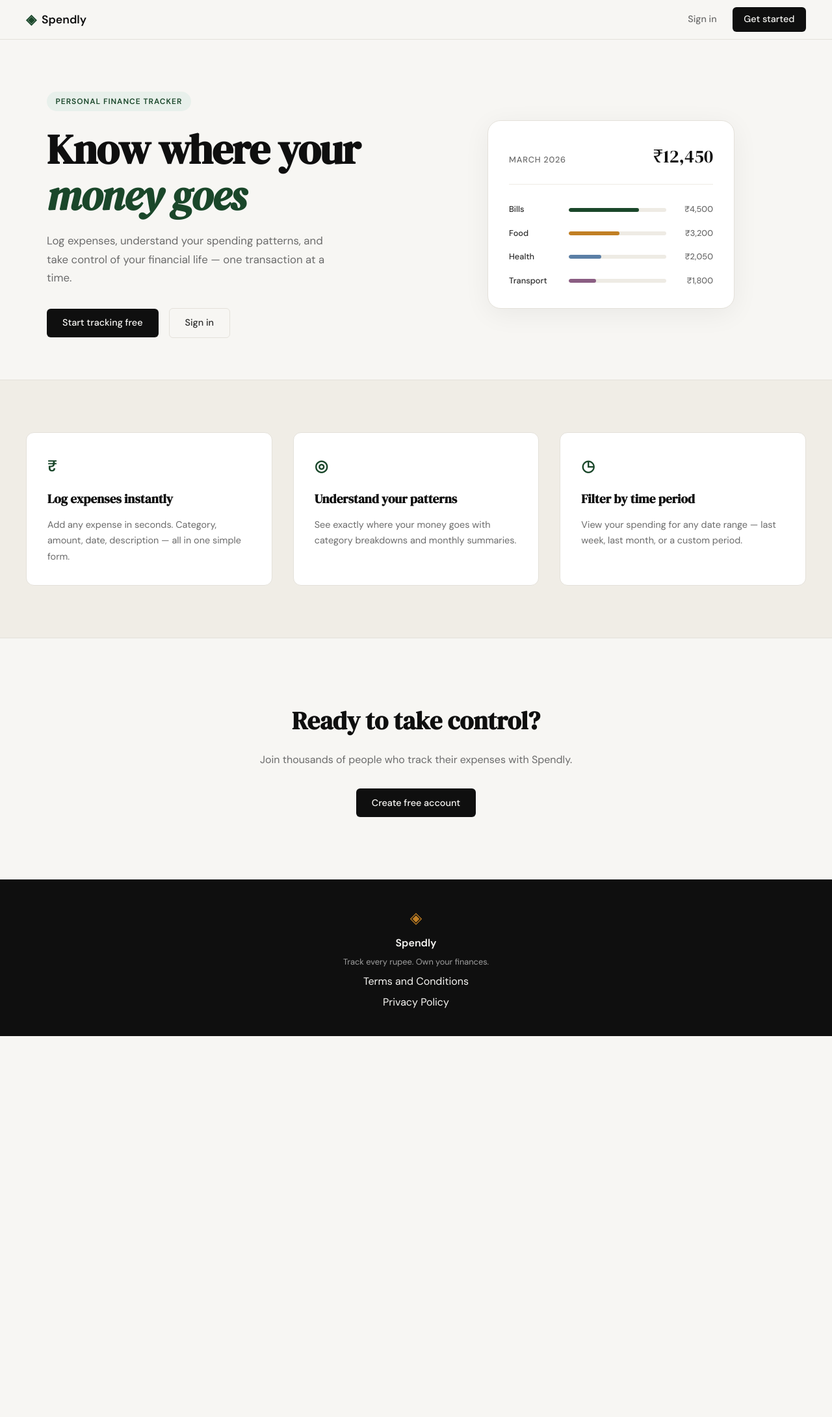
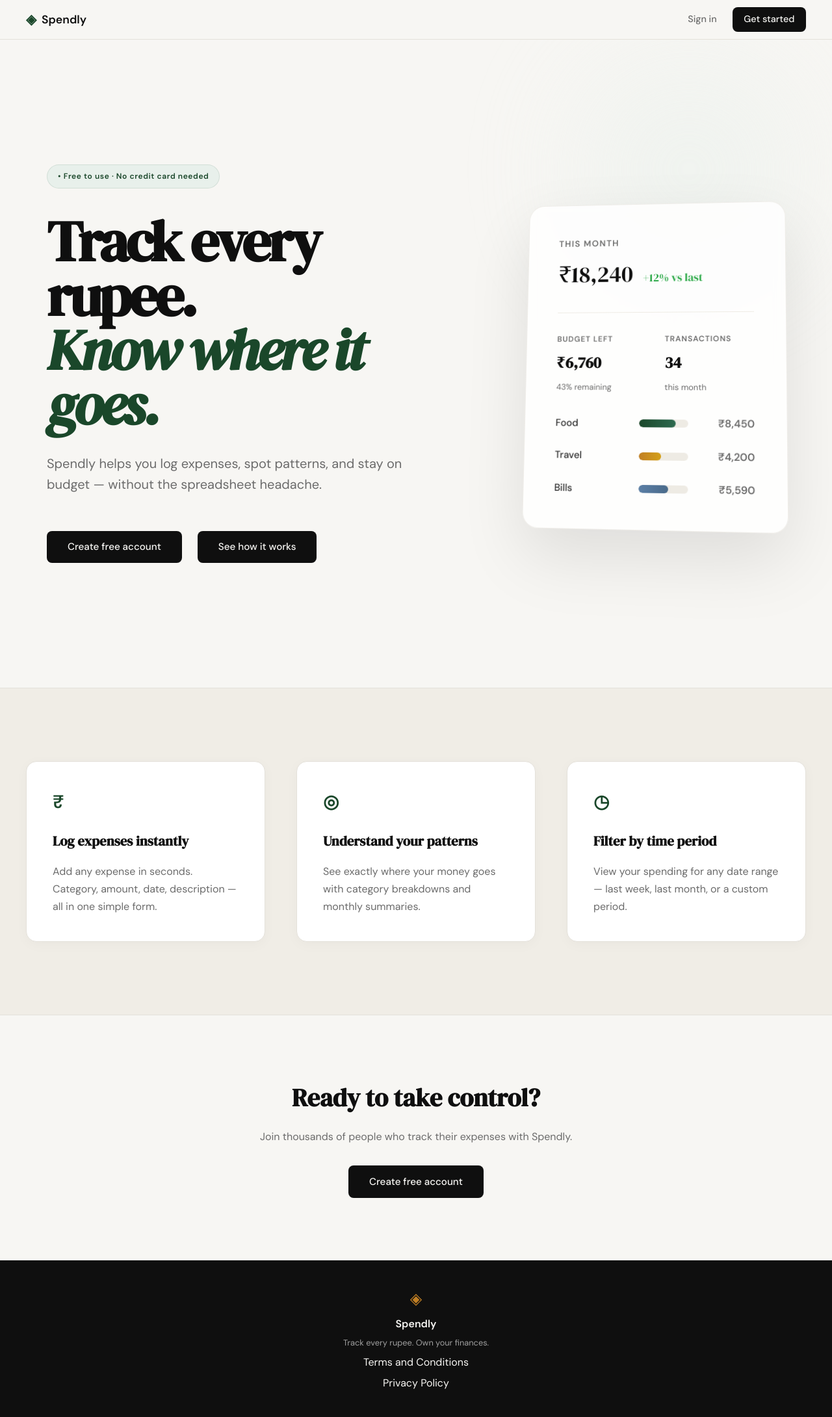
Before and after one commit to aditya13696/Spendly-, a Flask app: page / in a window 1280 px wide. Shown: the whole page at 65% size. Before the commit the page ends 1594 px from the top, so only its background shows below. Run offline with Flask 3, Linux system fonts and the light colour scheme.

```diff
--- a/expense-tracker/static/css/style.css
+++ b/expense-tracker/static/css/style.css
@@ -25,9 +25,9 @@
     --max-width: 1200px;
     --auth-width: 440px;
 
-    --radius-sm: 6px;
-    --radius-md: 12px;
-    --radius-lg: 20px;
+    --radius-sm: 8px;
+    --radius-md: 16px;
+    --radius-lg: 24px;
 }
 
 /* ------------------------------------------------------------------ */
@@ -123,116 +123,195 @@ a { color: inherit; text-decoration: none; }
 /* Hero                                                                */
 /* ------------------------------------------------------------------ */
 
+/* ------------------------------------------------------------------ */
+/* Modern Hero Enhancements                                              */
+/* ------------------------------------------------------------------ */
+
 .hero {
-    padding: 5rem 2rem 4rem;
+    padding: 12rem 2rem 12rem;
     display: grid;
-    grid-template-columns: 1fr 1fr;
-    gap: 4rem;
+    grid-template-columns: 1.2fr 0.8fr;
+    gap: 8rem;
     align-items: center;
     max-width: var(--max-width);
     margin: 0 auto;
+    position: relative;
+}
+
+.hero::before {
+    content: '';
+    position: absolute;
+    top: -10%;
+    right: -5%;
+    width: 40%;
+    height: 60%;
+    background: radial-gradient(circle, var(--accent-light) 0%, transparent 70%);
+    z-index: -1;
+    filter: blur(60px);
+    opacity: 0.6;
 }
 
 .hero-badge {
-    display: inline-block;
+    display: inline-flex;
+    align-items: center;
+    gap: 0.5rem;
     background: var(--accent-light);
     color: var(--accent);
     font-size: 0.75rem;
     font-weight: 600;
-    letter-spacing: 0.08em;
-    text-transform: uppercase;
-    padding: 0.35rem 0.85rem;
+    letter-spacing: 0.05em;
+    padding: 0.5rem 1rem;
     border-radius: 999px;
-    margin-bottom: 1.5rem;
+    margin-bottom: 2.5rem;
+    border: 1px solid rgba(26, 71, 42, 0.1);
+    animation: fadeInDown 0.8s ease-out;
 }
 
 .hero-title {
     font-family: var(--font-display);
-    font-size: clamp(2.5rem, 5vw, 4rem);
-    line-height: 1.1;
-    letter-spacing: -0.02em;
+    font-size: clamp(3.5rem, 8vw, 5.5rem);
+    line-height: 0.95;
+    letter-spacing: -0.05em;
     color: var(--ink);
-    margin-bottom: 1.25rem;
+    margin-bottom: 2rem;
+    animation: fadeInLeft 0.8s ease-out;
 }
 
 .hero-title em {
     font-style: italic;
     color: var(--accent);
+    position: relative;
+    display: inline-block;
 }
 
 .hero-subtitle {
-    font-size: 1.05rem;
+    font-size: 1.25rem;
     color: var(--ink-muted);
-    line-height: 1.7;
-    max-width: 460px;
-    margin-bottom: 2rem;
+    line-height: 1.6;
+    max-width: 580px;
+    margin-bottom: 3.5rem;
+    animation: fadeInLeft 1s ease-out;
 }
 
 .hero-actions {
     display: flex;
-    gap: 1rem;
+    gap: 1.5rem;
     align-items: center;
+    animation: fadeInUp 1.2s ease-out;
 }
 
-/* ------------------------------------------------------------------ */
-/* Mock card (hero visual)                                             */
-/* ------------------------------------------------------------------ */
-
+/* Modern Mock Card Visual */
 .hero-visual {
     display: flex;
     justify-content: center;
+    position: relative;
+    animation: fadeInRight 1s ease-out;
 }
 
 .mock-card {
-    background: var(--paper-card);
-    border: 1px solid var(--border);
+    background: rgba(255, 255, 255, 0.8);
+    backdrop-filter: blur(10px);
+    border: 1px solid rgba(228, 225, 218, 0.6);
     border-radius: var(--radius-lg);
-    padding: 2rem;
+    padding: 3rem;
     width: 100%;
-    max-width: 380px;
-    box-shadow: 0 8px 40px rgba(0,0,0,0.06);
+    max-width: 450px;
+    box-shadow: 0 40px 100px rgba(0,0,0,0.1);
+    transform: perspective(1000px) rotateY(-5deg) rotateX(5deg);
+    transition: transform 0.5s ease;
 }
 
-.mock-card-header {
-    display: flex;
-    justify-content: space-between;
-    align-items: baseline;
-    margin-bottom: 1.75rem;
-    padding-bottom: 1.25rem;
+.mock-card:hover {
+    transform: perspective(1000px) rotateY(0deg) rotateX(0deg);
+}
+
+/* Mock card summary section */
+.mock-summary-item {
+    margin-bottom: 2rem;
+    padding-bottom: 2rem;
     border-bottom: 1px solid var(--border-soft);
 }
 
 .mock-label {
-    font-size: 0.8rem;
-    font-weight: 500;
+    font-size: 0.85rem;
+    font-weight: 600;
     color: var(--ink-muted);
     text-transform: uppercase;
-    letter-spacing: 0.06em;
+    letter-spacing: 0.1em;
 }
 
 .mock-total {
     font-family: var(--font-display);
-    font-size: 1.75rem;
+    font-size: 2.25rem;
+    color: var(--ink);
+    display: block;
+    margin-top: 0.5rem;
+}
+
+.mock-trend {
+    font-size: 1.1rem;
+    font-weight: 500;
+    margin-left: 0.5rem;
+}
+
+.mock-trend.positive {
+    color: #28a745;
+}
+
+.mock-summary-row {
+    display: flex;
+    gap: 2rem;
+    margin-bottom: 2rem;
+}
+
+.mock-stat-box {
+    flex: 1;
+    display: flex;
+    flex-direction: column;
+    gap: 0.5rem;
+}
+
+.mock-stat-label {
+    font-size: 0.75rem;
+    font-weight: 600;
+    color: var(--ink-muted);
+    text-transform: uppercase;
+    letter-spacing: 0.08em;
+}
+
+.mock-stat-val {
+    font-family: var(--font-display);
+    font-size: 1.5rem;
+    font-weight: 600;
     color: var(--ink);
 }
 
-.mock-bars { display: flex; flex-direction: column; gap: 1rem; }
+.mock-stat-sub {
+    font-size: 0.8rem;
+    color: var(--ink-muted);
+}
+
+.mock-bars {
+    display: flex;
+    flex-direction: column;
+    gap: 1.5rem;
+}
 
 .mock-bar-row {
     display: grid;
-    grid-template-columns: 80px 1fr 60px;
+    grid-template-columns: 110px 1fr 80px;
     align-items: center;
-    gap: 0.75rem;
+    gap: 1.25rem;
 }
 
 .mock-cat {
-    font-size: 0.8rem;
+    font-size: 0.95rem;
     font-weight: 500;
     color: var(--ink-soft);
 }
 
 .mock-bar-track {
-    height: 6px;
+    height: 12px;
     background: var(--border-soft);
     border-radius: 999px;
     overflow: hidden;
@@ -240,21 +319,38 @@ a { color: inherit; text-decoration: none; }
 
 .mock-bar {
     height: 100%;
-    background: var(--accent);
+    background: linear-gradient(90deg, var(--accent), #2d6a4f);
     border-radius: 999px;
-    transition: width 0.6s ease;
+    transition: width 1s cubic-bezier(0.34, 1.56, 0.64, 1);
 }
 
-.mock-bar-2 { background: var(--accent-2); }
-.mock-bar-3 { background: #5b7fa6; }
-.mock-bar-4 { background: #8b5e83; }
+.mock-bar-2 { background: linear-gradient(90deg, var(--accent-2), #d4a017); }
+.mock-bar-3 { background: linear-gradient(90deg, #5b7fa6, #4a6a8a); }
 
 .mock-amt {
-    font-size: 0.8rem;
-    font-weight: 500;
+    font-size: 1rem;
+    font-weight: 600;
     color: var(--ink-muted);
     text-align: right;
 }
+
+@keyframes fadeInLeft {
+    from { opacity: 0; transform: translateX(-30px); }
+    to { opacity: 1; transform: translateX(0); }
+}
+@keyframes fadeInRight {
+    from { opacity: 0; transform: translateX(30px); }
+    to { opacity: 1; transform: translateX(0); }
+}
+@keyframes fadeInUp {
+    from { opacity: 0; transform: translateY(20px); }
+    to { opacity: 1; transform: translateY(0); }
+}
+@keyframes fadeInDown {
+    from { opacity: 0; transform: translateY(-20px); }
+    to { opacity: 1; transform: translateY(0); }
+}
+
 
 /* ------------------------------------------------------------------ */
 /* Buttons                                                             */
@@ -264,26 +360,49 @@ a { color: inherit; text-decoration: none; }
     display: inline-block;
     background: var(--ink);
     color: var(--paper);
-    padding: 0.65rem 1.5rem;
+    padding: 0.8rem 2rem;
     border-radius: var(--radius-sm);
     font-family: var(--font-body);
-    font-size: 0.9rem;
+    font-size: 0.95rem;
     font-weight: 500;
     cursor: pointer;
     border: none;
-    transition: background 0.2s;
+    transition: transform 0.2s, background 0.2s;
     text-decoration: none;
 }
 
-.btn-primary:hover { background: var(--accent); }
+.btn-primary:hover {
+    background: var(--accent);
+    transform: translateY(-2px);
+}
+
+.btn-secondary {
+    display: inline-block;
+    background: transparent;
+    color: var(--ink);
+    padding: 0.8rem 2rem;
+    border-radius: var(--radius-sm);
+    font-size: 0.95rem;
+    font-weight: 500;
+    border: 1px solid var(--ink);
+    cursor: pointer;
+    transition: all 0.2s;
+    text-decoration: none;
+}
+
+.btn-secondary:hover {
+    background: var(--ink);
+    color: var(--paper);
+    transform: translateY(-2px);
+}
 
 .btn-ghost {
     display: inline-block;
     background: transparent;
     color: var(--ink-soft);
-    padding: 0.65rem 1.5rem;
+    padding: 0.8rem 2rem;
     border-radius: var(--radius-sm);
-    font-size: 0.9rem;
+    font-size: 0.95rem;
     font-weight: 500;
     border: 1px solid var(--border);
     transition: all 0.2s;
@@ -293,6 +412,7 @@ a { color: inherit; text-decoration: none; }
 .btn-ghost:hover {
     border-color: var(--ink);
     color: var(--ink);
+    background: var(--paper-warm);
 }
 
 /* ------------------------------------------------------------------ */
@@ -303,7 +423,7 @@ a { color: inherit; text-decoration: none; }
     background: var(--paper-warm);
     border-top: 1px solid var(--border);
     border-bottom: 1px solid var(--border);
-    padding: 5rem 2rem;
+    padding: 7rem 2rem;
 }
 
 .features-inner {
@@ -311,32 +431,39 @@ a { color: inherit; text-decoration: none; }
     margin: 0 auto;
     display: grid;
     grid-template-columns: repeat(3, 1fr);
-    gap: 2rem;
+    gap: 3rem;
 }
 
 .feature-card {
     background: var(--paper-card);
     border: 1px solid var(--border);
     border-radius: var(--radius-md);
-    padding: 2rem;
+    padding: 2.5rem;
+    transition: transform 0.3s, box-shadow 0.3s;
+    box-shadow: 0 4px 20px rgba(0,0,0,0.03);
+}
+
+.feature-card:hover {
+    transform: translateY(-5px);
+    box-shadow: 0 12px 30px rgba(0,0,0,0.08);
 }
 
 .feature-icon {
-    font-size: 1.5rem;
+    font-size: 1.75rem;
     color: var(--accent);
-    margin-bottom: 1rem;
+    margin-bottom: 1.25rem;
     font-weight: 700;
 }
 
 .feature-title {
     font-family: var(--font-display);
-    font-size: 1.2rem;
+    font-size: 1.3rem;
     color: var(--ink);
-    margin-bottom: 0.75rem;
+    margin-bottom: 1rem;
 }
 
 .feature-body {
-    font-size: 0.9rem;
+    font-size: 1rem;
     color: var(--ink-muted);
     line-height: 1.7;
 }
--- a/expense-tracker/templates/landing.html
+++ b/expense-tracker/templates/landing.html
@@ -6,55 +6,58 @@
 
 <section class="hero">
     <div class="hero-inner">
-        <div class="hero-badge">Personal Finance Tracker</div>
+        <div class="hero-badge">• Free to use · No credit card needed</div>
         <h1 class="hero-title">
-            Know where your<br>
-            <em>money goes</em>
+            Track every rupee.<br>
+            <em>Know where it goes.</em>
         </h1>
         <p class="hero-subtitle">
-            Log expenses, understand your spending patterns,
-            and take control of your financial life —
-            one transaction at a time.
+            Spendly helps you log expenses, spot patterns, and stay on budget — without the spreadsheet headache.
         </p>
         <div class="hero-actions">
-            <a href="{{ url_for('register') }}" class="btn-primary">Start tracking free</a>
-            <a href="{{ url_for('login') }}" class="btn-ghost">Sign in</a>
+            <a href="{{ url_for('register') }}" class="btn-primary">Create free account</a>
+            <a href="#how-it-works" class="btn-primary">See how it works</a>
         </div>
     </div>
     <div class="hero-visual">
         <div class="mock-card">
-            <div class="mock-card-header">
-                <span class="mock-label">March 2026</span>
-                <span class="mock-total">₹12,450</span>
+            <div class="mock-summary-item">
+                <span class="mock-label">This month</span>
+                <span class="mock-total">₹18,240 <span class="mock-trend positive">+12% vs last</span></span>
+            </div>
+            <div class="mock-summary-row">
+                <div class="mock-stat-box">
+                    <span class="mock-stat-label">Budget left</span>
+                    <span class="mock-stat-val">₹6,760</span>
+                    <span class="mock-stat-sub">43% remaining</span>
+                </div>
+                <div class="mock-stat-box">
+                    <span class="mock-stat-label">Transactions</span>
+                    <span class="mock-stat-val">34</span>
+                    <span class="mock-stat-sub">this month</span>
+                </div>
             </div>
             <div class="mock-bars">
                 <div class="mock-bar-row">
+                    <span class="mock-cat">Food</span>
+                    <div class="mock-bar-track">
+                        <div class="mock-bar" style="width: 75%"></div>
+                    </div>
+                    <span class="mock-amt">₹8,450</span>
+                </div>
+                <div class="mock-bar-row">
+                    <span class="mock-cat">Travel</span>
+                    <div class="mock-bar-track">
+                        <div class="mock-bar mock-bar-2" style="width: 45%"></div>
+                    </div>
+                    <span class="mock-amt">₹4,200</span>
+                </div>
+                <div class="mock-bar-row">
                     <span class="mock-cat">Bills</span>
                     <div class="mock-bar-track">
-                        <div class="mock-bar" style="width: 72%"></div>
+                        <div class="mock-bar mock-bar-3" style="width: 60%"></div>
                     </div>
-                    <span class="mock-amt">₹4,500</span>
-                </div>
-                <div class="mock-bar-row">
-                    <span class="mock-cat">Food</span>
-                    <div class="mock-bar-track">
-                        <div class="mock-bar mock-bar-2" style="width: 52%"></div>
-                    </div>
-                    <span class="mock-amt">₹3,200</span>
-                </div>
-                <div class="mock-bar-row">
-                    <span class="mock-cat">Health</span>
-                    <div class="mock-bar-track">
-                        <div class="mock-bar mock-bar-3" style="width: 33%"></div>
-                    </div>
-                    <span class="mock-amt">₹2,050</span>
-                </div>
-                <div class="mock-bar-row">
-                    <span class="mock-cat">Transport</span>
-                    <div class="mock-bar-track">
-                        <div class="mock-bar mock-bar-4" style="width: 28%"></div>
-                    </div>
-                    <span class="mock-amt">₹1,800</span>
+                    <span class="mock-amt">₹5,590</span>
                 </div>
             </div>
         </div>
```
Also changed, not shown: .claude/settings.json (added), expense-tracker/static/images/hero-desktop@2x.png (added).
